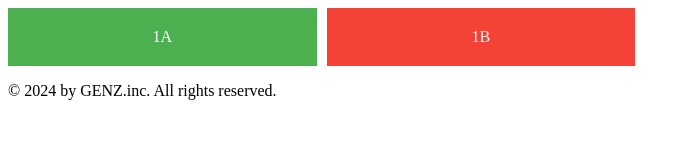
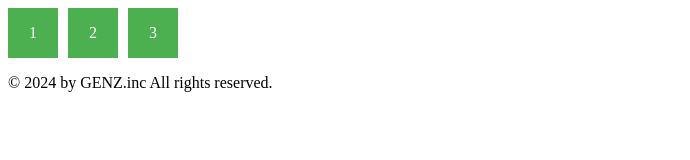
Before and after one commit to A-Sakagami/tstest, a website: page src/index.html in a window 1280 px wide. Shown: the whole page, without its empty margins (0-690 px from the left). Drawn offline with Linux system fonts and the light colour scheme.

Commit message:
Typescriptモックを実装。ES2020に更新して、オプショナルチェイニングで記述

```diff
--- a/src/index.html
+++ b/src/index.html
@@ -12,17 +12,21 @@
     All rights reserved.
     このウェブサイトの内容、コードの無断複写、再配布は禁じられています。
     -->
-    <div class="container">
-        <div class="seat" data-status="available">1A</div>
-        <div class="seat" data-status="booked">1B</div>
-        <!-- 略 -->
+    <div class="seating-chart">
+        <div class="seat" data-seat="1A" onclick="selectSeat('1')">1</div>
+        <div class="seat" data-seat="1B" onclick="selectSeat('2')">2</div>
+        <div class="seat" data-seat="1C" onclick="selectSeat('3')">3</div>
+        <!-- その他の座席要素 -->
     </div>
 </body>
 <footer>
-    <p>&copy; <span id="year"></span> by GENZ.inc. All rights reserved.</p>
+    <p>&copy; <span id="year"></span> by GENZ.inc All rights reserved.</p>
 </footer>
 <script>
     //JavaScriptでの現在の年の取得
     document.getElementById('year').textContent = new Date().getFullYear();
 </script>
+<script src = "script.js">
+    //座席クリック時のスクリプト
+</script>
 <html>
--- /dev/null
+++ b/src/script.ts
@@ -0,0 +1,6 @@
+// script.js
+function selectSeat(seatId:string) {
+    let seat = document.querySelector(`[data-seat="${seatId}"]`);
+    seat?.classList.toggle('selected');
+    console.log(`Seat ${seatId} selected:`, seat?.classList.contains('selected'));
+}
--- a/src/style.css
+++ b/src/style.css
@@ -1,22 +1,20 @@
 /* style.css */
-.container {
+.seating-chart {
   display: grid;
-  grid-template-columns: repeat(4, 1fr); /* 4列のグリッド */
-  gap: 10px;
+  grid-template-columns: repeat(5, 50px); /* 5列 */
+  grid-gap: 10px;
 }
 
 .seat {
-  padding: 20px;
+  width: 50px;
+  height: 50px;
+  background-color: #4CAF50;
+  color: white;
   text-align: center;
-  background-color: #4CAF50; /* 空席は緑色 */
-  color: white;
+  line-height: 50px;
   cursor: pointer;
 }
 
-.seat[data-status="booked"] {
-  background-color: #F44336; /* 予約済みは赤色 */
+.seat.selected {
+  background-color: #FF9800; /* 選択された座席の色 */
 }
-
-.seat:hover {
-  background-color: #555; /* ホバー効果 */
-}
--- a/tsconfig.json
+++ b/tsconfig.json
@@ -4,7 +4,7 @@
 
     /* Basic Options */
     // "incremental": true,                         /* Enable incremental compilation */
-    "target": "ES6",                                /* Specify ECMAScript target version: 'ES3' (default), 'ES5', 'ES2015', 'ES2016', 'ES2017', 'ES2018', 'ES2019', 'ES2020', 'ES2021', or 'ESNEXT'. */
+    "target": "ES2020",                                /* Specify ECMAScript target version: 'ES3' (default), 'ES5', 'ES2015', 'ES2016', 'ES2017', 'ES2018', 'ES2019', 'ES2020', 'ES2021', or 'ESNEXT'. */
     "module": "commonjs",                           /* Specify module code generation: 'none', 'commonjs', 'amd', 'system', 'umd', 'es2015', 'es2020', or 'ESNext'. */
     // "lib": [],                                   /* Specify library files to be included in the compilation. */
     // "allowJs": true,                             /* Allow javascript files to be compiled. */
```
